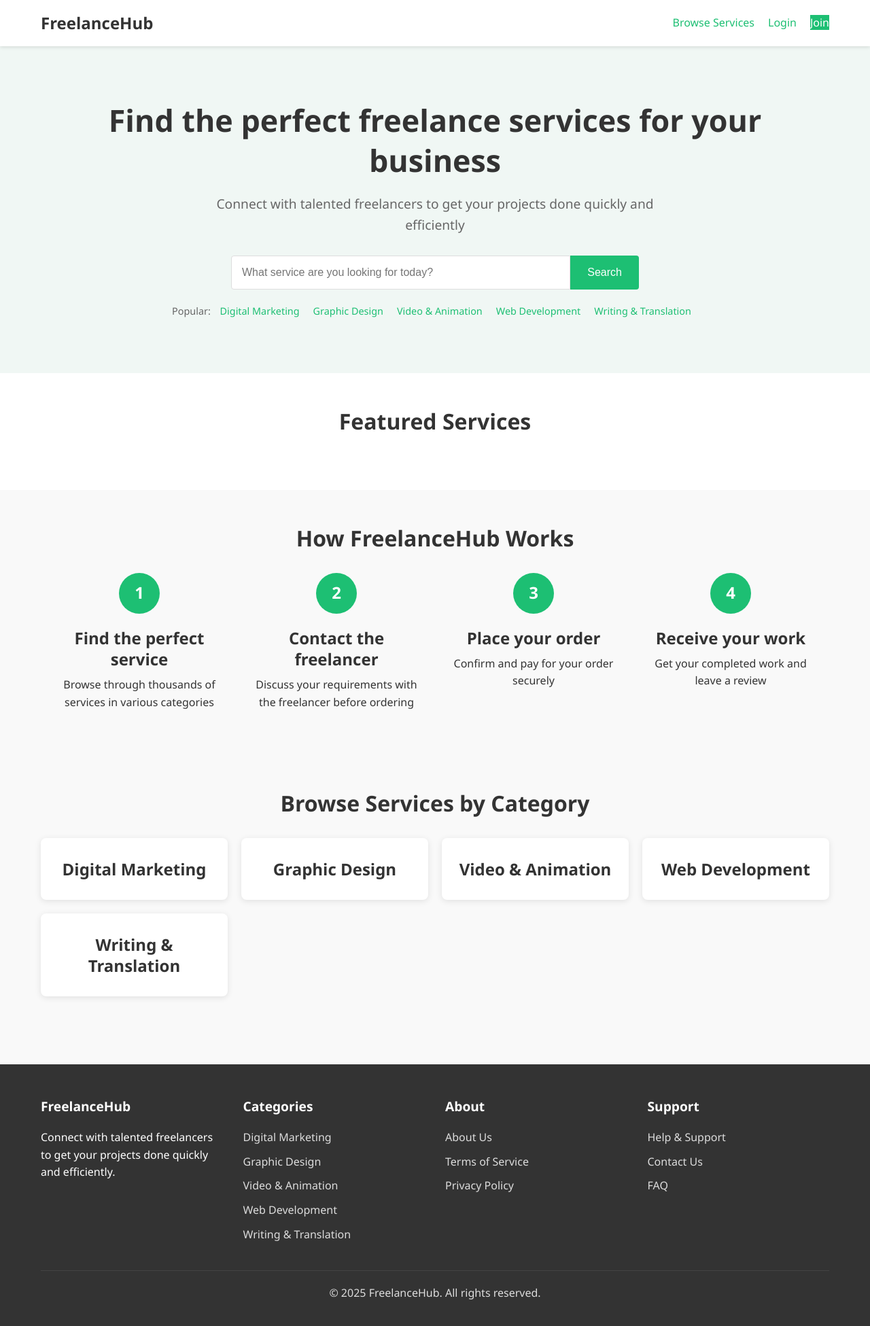
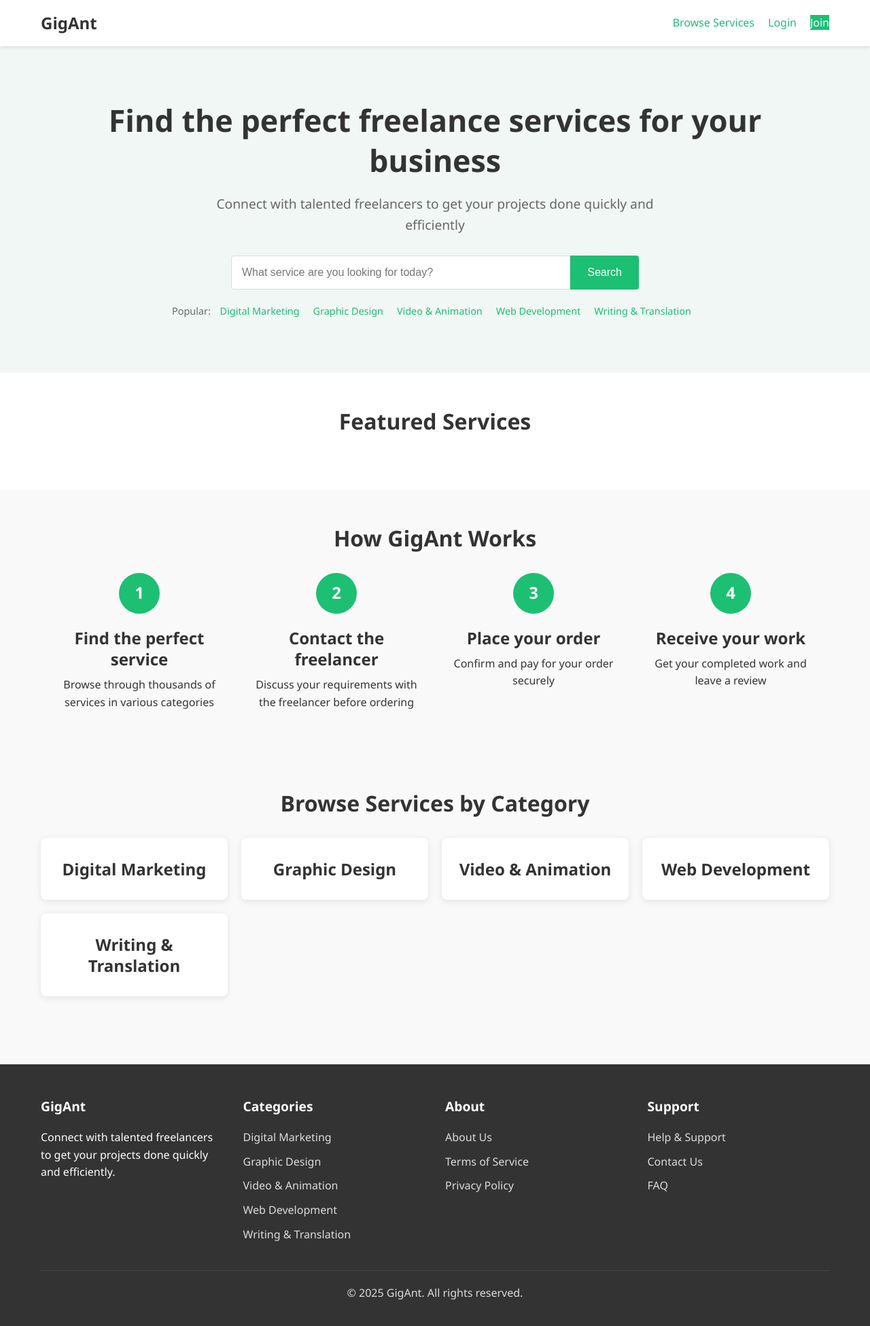
Before and after one commit to H-Aze2005/freelance-marketplace, a PHP site: page / in a window 1280 px wide. Shown: the whole page at 68% size. Run offline with PHP 8.4, Linux system fonts and the light colour scheme; data comes from the database, SQL or seed files in the repository; both versions use the stored data as it was after the commit.

Commit message:
changed name to GigAnt

```diff
--- a/admin/categories.php
+++ b/admin/categories.php
@@ -111,7 +111,7 @@ if ($_SERVER['REQUEST_METHOD'] === 'POST') {
 <head>
   <meta charset="UTF-8">
   <meta name="viewport" content="width=device-width, initial-scale=1.0">
-  <title>Manage Categories - FreelanceHub</title>
+  <title>Manage Categories - GigAnt</title>
   <link rel="stylesheet" href="../css/styles.css">
   <style>
     .admin-container {
--- a/admin/index.php
+++ b/admin/index.php
@@ -41,7 +41,7 @@ $recentOrders = $stmt->fetchAll();
 <head>
   <meta charset="UTF-8">
   <meta name="viewport" content="width=device-width, initial-scale=1.0">
-  <title>Admin Dashboard - FreelanceHub</title>
+  <title>Admin Dashboard - GigAnt</title>
   <link rel="stylesheet" href="../css/styles.css">
   <style>
     .admin-container {
--- a/admin/users.php
+++ b/admin/users.php
@@ -178,7 +178,7 @@ if ($_SERVER['REQUEST_METHOD'] === 'POST') {
 <head>
   <meta charset="UTF-8">
   <meta name="viewport" content="width=device-width, initial-scale=1.0">
-  <title>Manage Users - FreelanceHub</title>
+  <title>Manage Users - GigAnt</title>
   <link rel="stylesheet" href="../css/styles.css">
   <style>
     .admin-container {
--- a/dashboard.php
+++ b/dashboard.php
@@ -59,7 +59,7 @@ $unreadMessages = $stmt->fetch()['count'];
 <head>
   <meta charset="UTF-8">
   <meta name="viewport" content="width=device-width, initial-scale=1.0">
-  <title>Dashboard - FreelanceHub</title>
+  <title>Dashboard - GigAnt</title>
   <link rel="stylesheet" href="css/styles.css">
   <style>
     .dashboard-container {
--- a/index.php
+++ b/index.php
@@ -14,7 +14,7 @@
 <head>
   <meta charset="UTF-8">
   <meta name="viewport" content="width=device-width, initial-scale=1.0">
-  <title>FreelanceHub - Find & Hire Top Freelancers</title>
+  <title>GigAnt - Find & Hire Top Freelancers</title>
   <link rel="stylesheet" href="css/styles.css">
   <link rel="stylesheet" href="css/home.css">
 </head>
@@ -87,7 +87,7 @@
 
     <section class="how-it-works">
       <div class="container">
-        <h2>How FreelanceHub Works</h2>
+        <h2>How GigAnt Works</h2>
         <div class="steps">
           <div class="step">
             <div class="step-icon">1</div>
--- a/login.php
+++ b/login.php
@@ -61,7 +61,7 @@ if ($_SERVER['REQUEST_METHOD'] === 'POST') {
 <head>
   <meta charset="UTF-8">
   <meta name="viewport" content="width=device-width, initial-scale=1.0">
-  <title>Login - FreelanceHub</title>
+  <title>Login - GigAnt</title>
   <link rel="stylesheet" href="css/styles.css">
   <style>
     .login-container {
--- a/orders/create.php
+++ b/orders/create.php
@@ -96,7 +96,7 @@ if ($_SERVER['REQUEST_METHOD'] === 'POST') {
 <head>
   <meta charset="UTF-8">
   <meta name="viewport" content="width=device-width, initial-scale=1.0">
-  <title>Place Order - FreelanceHub</title>
+  <title>Place Order - GigAnt</title>
   <link rel="stylesheet" href="../css/styles.css">
   <style>
     .order-container {
--- a/orders/view.php
+++ b/orders/view.php
@@ -211,7 +211,7 @@ $order = $stmt->fetch();
 <head>
   <meta charset="UTF-8">
   <meta name="viewport" content="width=device-width, initial-scale=1.0">
-  <title>Order #<?= $orderId ?> - FreelanceHub</title>
+  <title>Order #<?= $orderId ?> - GigAnt</title>
   <link rel="stylesheet" href="../css/styles.css">
   <style>
     .order-container {
--- a/register.php
+++ b/register.php
@@ -71,7 +71,7 @@ if ($_SERVER['REQUEST_METHOD'] === 'POST') {
         $_SESSION['name'] = $name;
         $_SESSION['is_admin'] = 0;
 
-        $_SESSION['success'] = "Registration successful! Welcome to FreelanceHub.";
+        $_SESSION['success'] = "Registration successful! Welcome to GigAnt.";
 
         // Redirect to dashboard or intended page
         if (isset($_SESSION['redirect_after_login'])) {
@@ -95,7 +95,7 @@ if ($_SERVER['REQUEST_METHOD'] === 'POST') {
 <head>
   <meta charset="UTF-8">
   <meta name="viewport" content="width=device-width, initial-scale=1.0">
-  <title>Register - FreelanceHub</title>
+  <title>Register - GigAnt</title>
   <link rel="stylesheet" href="css/styles.css">
   <style>
     .register-container {
--- a/search.php
+++ b/search.php
@@ -85,7 +85,7 @@ $services = $stmt->fetchAll();
 <head>
   <meta charset="UTF-8">
   <meta name="viewport" content="width=device-width, initial-scale=1.0">
-  <title>Search Services - FreelanceHub</title>
+  <title>Search Services - GigAnt</title>
   <link rel="stylesheet" href="css/styles.css">
   <style>
     .search-container {
--- a/services/create.php
+++ b/services/create.php
@@ -155,7 +155,7 @@ if ($_SERVER['REQUEST_METHOD'] === 'POST') {
 <head>
   <meta charset="UTF-8">
   <meta name="viewport" content="width=device-width, initial-scale=1.0">
-  <title>Create Service - FreelanceHub</title>
+  <title>Create Service - GigAnt</title>
   <link rel="stylesheet" href="../css/styles.css">
   <style>
     .create-service-container {
--- a/services/view.php
+++ b/services/view.php
@@ -95,7 +95,7 @@ if ($_SERVER['REQUEST_METHOD'] === 'POST' && isset($_POST['action']) && $_POST['
 <head>
   <meta charset="UTF-8">
   <meta name="viewport" content="width=device-width, initial-scale=1.0">
-  <title><?= htmlspecialchars($service['title']) ?> - FreelanceHub</title>
+  <title><?= htmlspecialchars($service['title']) ?> - GigAnt</title>
   <link rel="stylesheet" href="../css/styles.css">
   <style>
     .service-container {
--- a/templates/footer.php
+++ b/templates/footer.php
@@ -2,7 +2,7 @@
   <div class="container">
     <div class="footer-grid">
       <div class="footer-column">
-        <h3>FreelanceHub</h3>
+        <h3>GigAnt</h3>
         <p>Connect with talented freelancers to get your projects done quickly and efficiently.</p>
       </div>
 
@@ -40,7 +40,7 @@
     </div>
 
     <div class="footer-bottom">
-      <p>&copy; <?= date('Y') ?> FreelanceHub. All rights reserved.</p>
+      <p>&copy; <?= date('Y') ?> GigAnt. All rights reserved.</p>
     </div>
   </div>
 </footer>
--- a/templates/header.php
+++ b/templates/header.php
@@ -7,7 +7,7 @@ if (!function_exists('isLoggedIn')) {
 <header>
   <div class="container">
     <div class="logo">
-      <a href="index.php">FreelanceHub</a>
+      <a href="index.php">GigAnt</a>
     </div>
 
     <nav>
```
Also changed, not shown: database/database.db.
